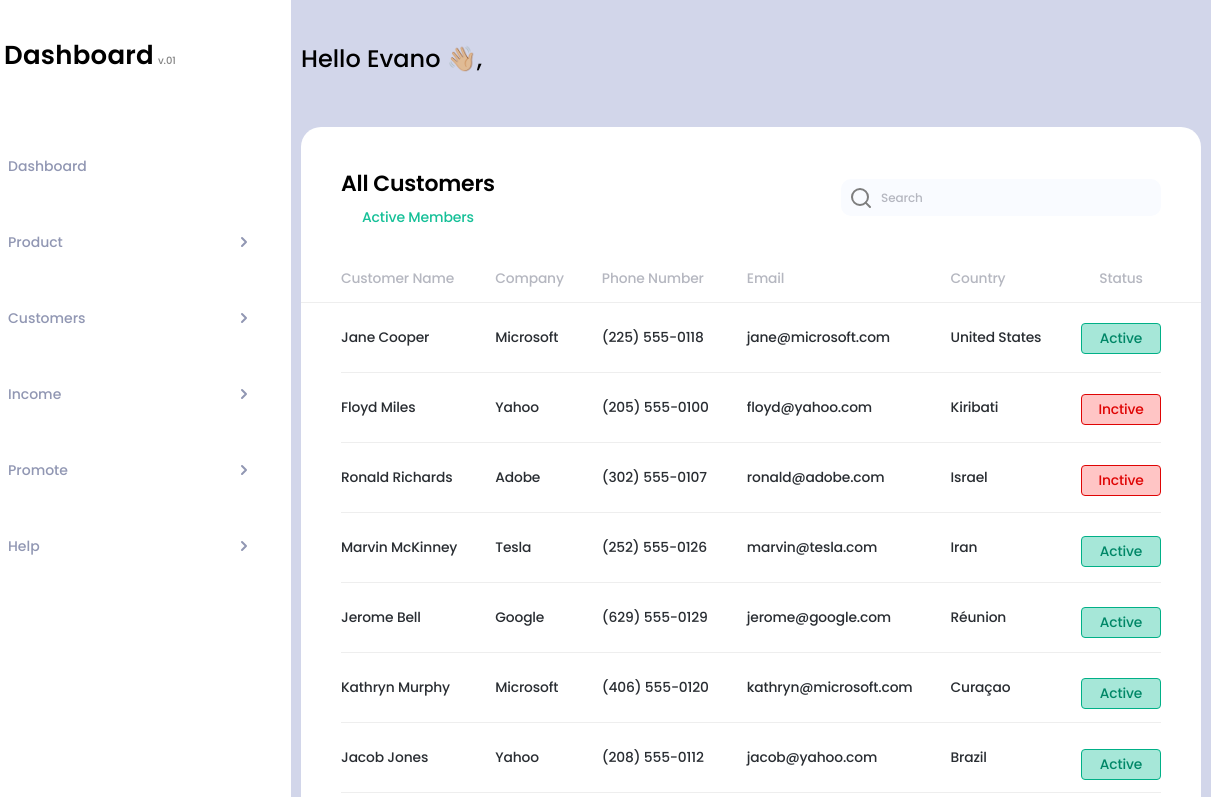
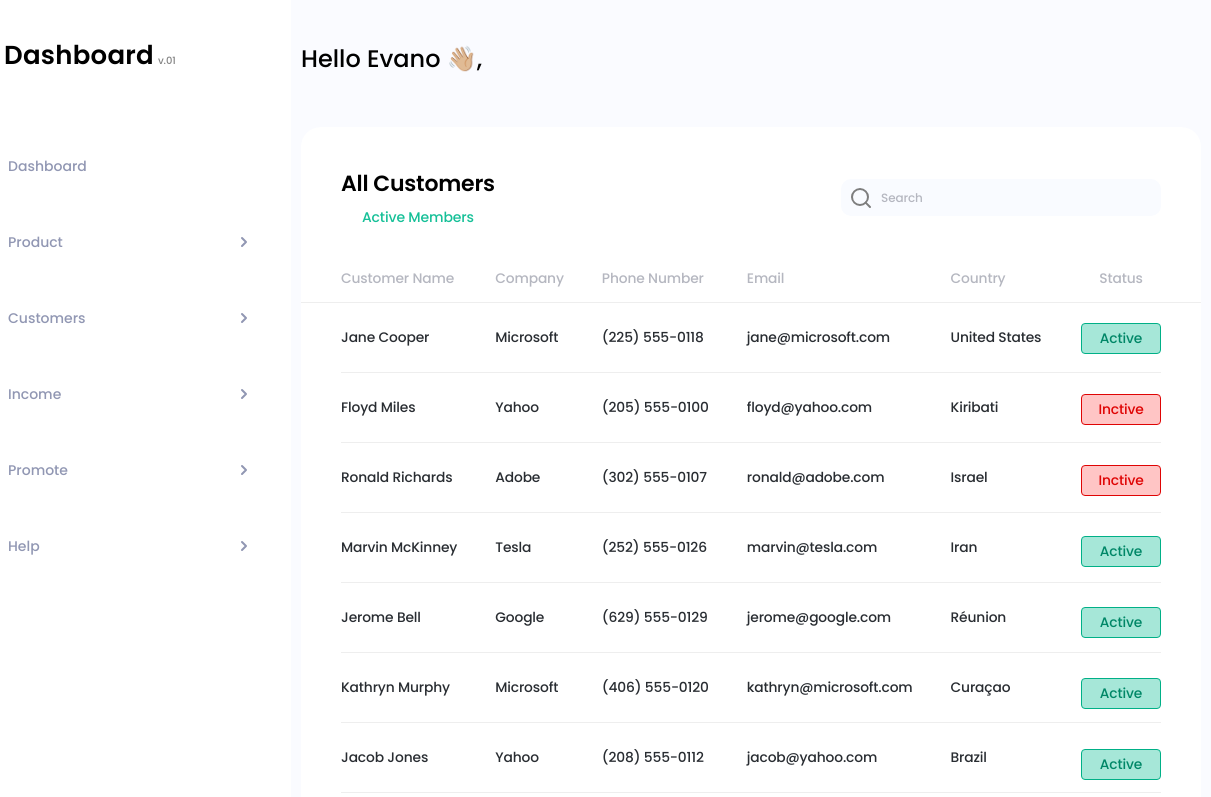
Before and after one commit to Oleksii03/Dashboard, a website built with Parcel: page src/index.html in a window 1280 px wide. Shown: the top 797 px of the page, 69-1280 px from the left. Built offline with nearby package versions, Linux system fonts and the light colour scheme; files whose address does not match are found by name; a web font is replaced by a local one.

Commit message:
Update _base.scss

```diff
--- a/src/SASS/base/_base.scss
+++ b/src/SASS/base/_base.scss
@@ -2,7 +2,7 @@ body {
   font-family: 'Poppins', sans-serif;
   font-weight: 500;
   font-size: 14px;
-  background-color: #d2d6ea;
+  background-color: #FAFBFF;
   color: #292D32;
 }
 
```
